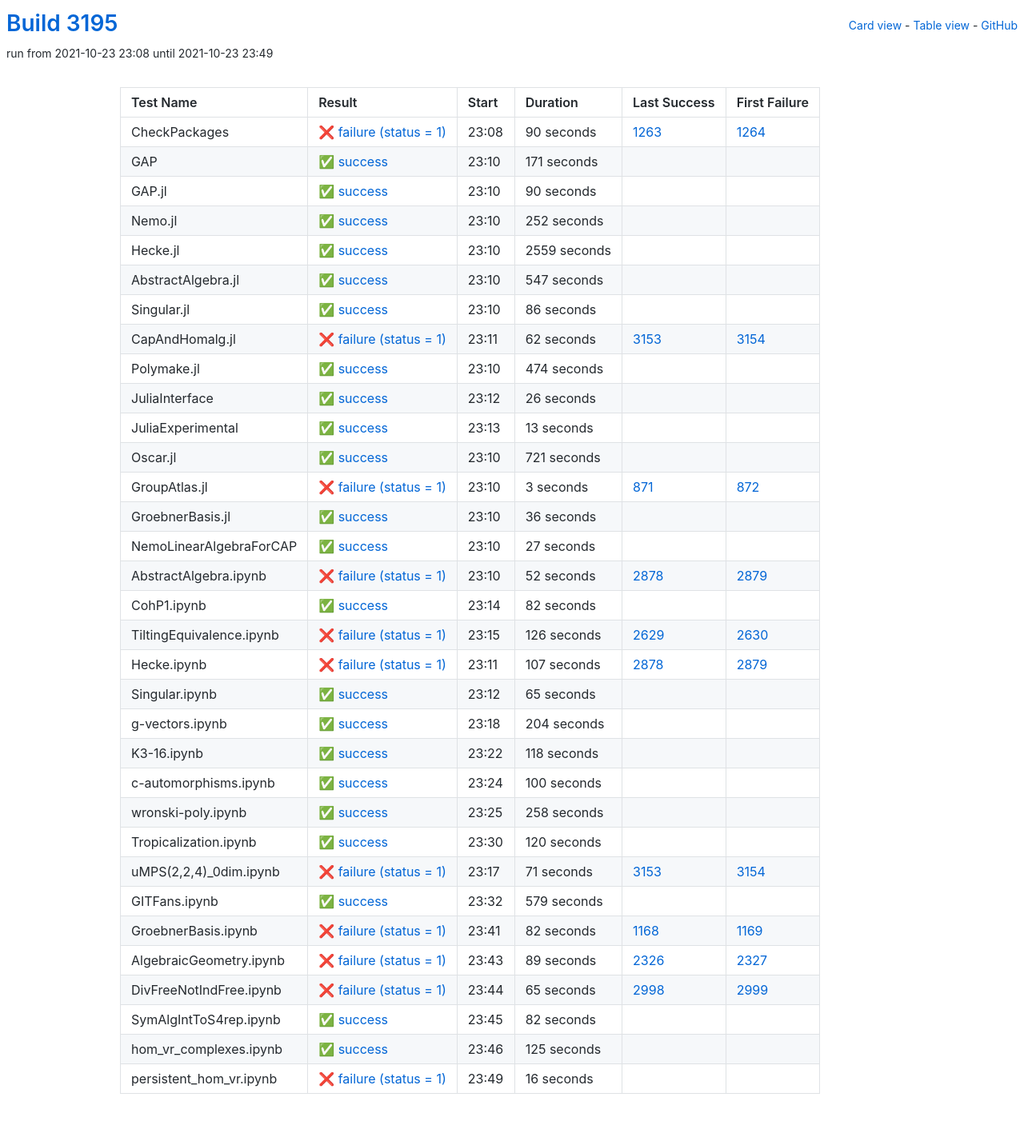
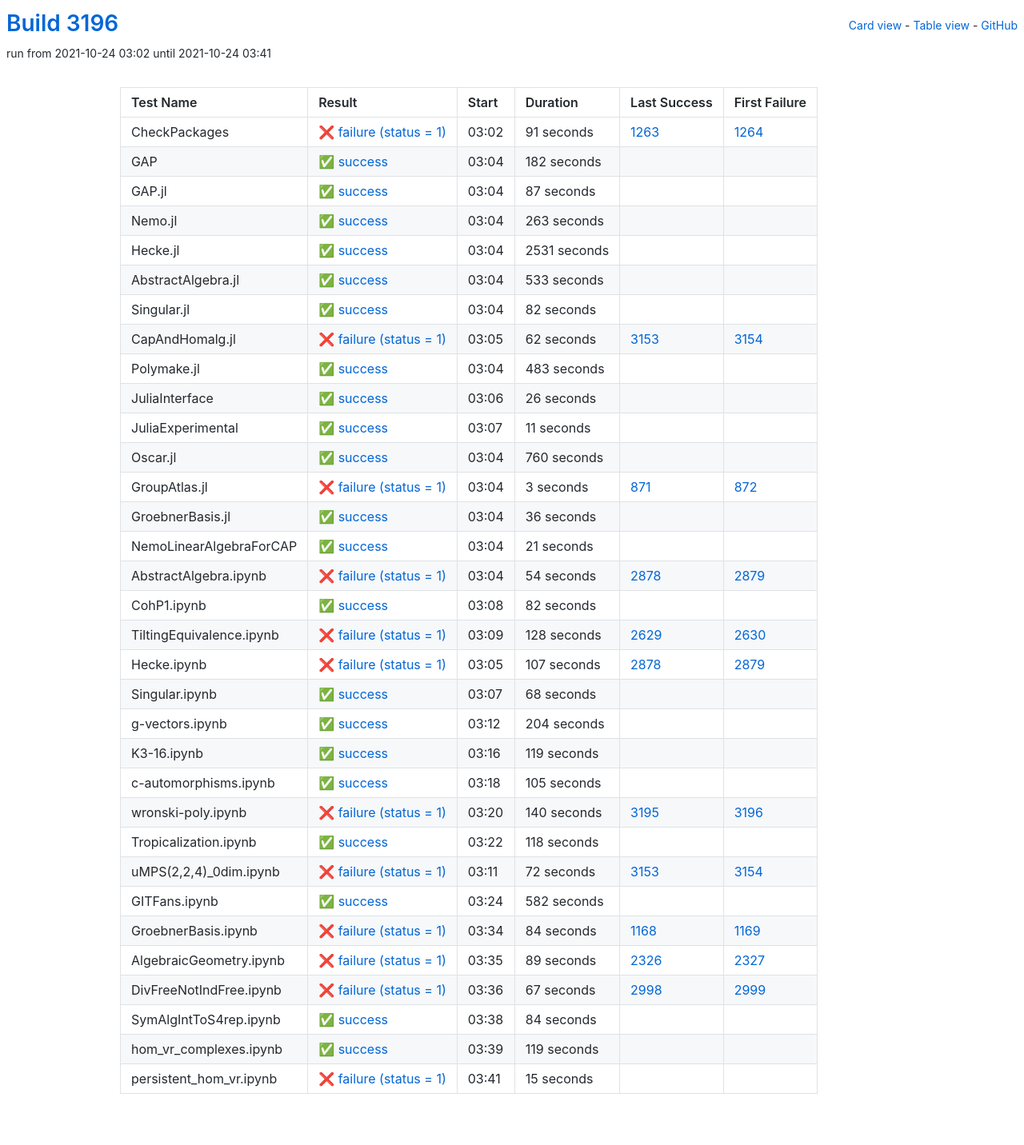
Before and after one commit to oscar-system/oscar-ci-status-stable, a Jekyll site: the page built from table.html, in a window 1280 px wide. Shown: the whole page at 80% size. Built offline with Jekyll 4.4.1, drawn with Linux system fonts in a browser that asks for light colours.

Commit message:
Build #3196

```diff
--- a/_data/ci.yml
+++ b/_data/ci.yml
@@ -1,6 +1,6 @@
 ---
-build: 3195
-build_url: https://oscarci.mathematik.uni-kl.de/job/oscar-stable/3195/
+build: 3196
+build_url: https://oscarci.mathematik.uni-kl.de/job/oscar-stable/3196/
 job: oscar-stable
 organization: oscar-system
 repo: oscar-ci-status-stable
@@ -8,92 +8,92 @@ repourl: https://github.com/oscar-system/oscar-ci-status-stable
 tests:
 - name: CheckPackages
   id: checkpackages
-  log: https://oscarci.mathematik.uni-kl.de/job/oscar-stable/3195/artifact/logs/build-3195/CheckPackages.log
-  start: 2021-10-23 23:08
+  log: https://oscarci.mathematik.uni-kl.de/job/oscar-stable/3196/artifact/logs/build-3196/CheckPackages.log
+  start: 2021-10-24 03:02
   success: false
   exitcode: 1
   status: failure
-  duration: 90
+  duration: 91
   last_success: 1263
   last_success_url: https://oscarci.mathematik.uni-kl.de/job/oscar-stable/1263/
   first_failure: 1264
   first_failure_url: https://oscarci.mathematik.uni-kl.de/job/oscar-stable/1264/
 - name: GAP
   id: gap
-  log: https://oscarci.mathematik.uni-kl.de/job/oscar-stable/3195/artifact/logs/build-3195/GAP.log
-  start: 2021-10-23 23:10
+  log: https://oscarci.mathematik.uni-kl.de/job/oscar-stable/3196/artifact/logs/build-3196/GAP.log
+  start: 2021-10-24 03:04
   success: true
   exitcode: 0
   status: success
-  duration: 171
+  duration: 182
   last_success: false
   last_success_url:
   first_failure: false
   first_failure_url:
 - name: GAP.jl
   id: gap-jl
-  log: https://oscarci.mathematik.uni-kl.de/job/oscar-stable/3195/artifact/logs/build-3195/GAP.jl.log
-  start: 2021-10-23 23:10
+  log: https://oscarci.mathematik.uni-kl.de/job/oscar-stable/3196/artifact/logs/build-3196/GAP.jl.log
+  start: 2021-10-24 03:04
   success: true
   exitcode: 0
   status: success
-  duration: 90
+  duration: 87
   last_success: false
   last_success_url:
   first_failure: false
   first_failure_url:
 - name: Nemo.jl
   id: nemo-jl
-  log: https://oscarci.mathematik.uni-kl.de/job/oscar-stable/3195/artifact/logs/build-3195/Nemo.jl.log
-  start: 2021-10-23 23:10
+  log: https://oscarci.mathematik.uni-kl.de/job/oscar-stable/3196/artifact/logs/build-3196/Nemo.jl.log
+  start: 2021-10-24 03:04
   success: true
   exitcode: 0
   status: success
-  duration: 252
+  duration: 263
   last_success: false
   last_success_url:
   first_failure: false
   first_failure_url:
 - name: Hecke.jl
   id: hecke-jl
-  log: https://oscarci.mathematik.uni-kl.de/job/oscar-stable/3195/artifact/logs/build-3195/Hecke.jl.log
-  start: 2021-10-23 23:10
+  log: https://oscarci.mathematik.uni-kl.de/job/oscar-stable/3196/artifact/logs/build-3196/Hecke.jl.log
+  start: 2021-10-24 03:04
   success: true
   exitcode: 0
   status: success
-  duration: 2559
+  duration: 2531
   last_success: false
   last_success_url:
   first_failure: false
   first_failure_url:
 - name: AbstractAlgebra.jl
   id: abstractalgebra-jl
-  log: https://oscarci.mathematik.uni-kl.de/job/oscar-stable/3195/artifact/logs/build-3195/AbstractAlgebra.jl.log
-  start: 2021-10-23 23:10
+  log: https://oscarci.mathematik.uni-kl.de/job/oscar-stable/3196/artifact/logs/build-3196/AbstractAlgebra.jl.log
+  start: 2021-10-24 03:04
   success: true
   exitcode: 0
   status: success
-  duration: 547
+  duration: 533
   last_success: false
   last_success_url:
   first_failure: false
   first_failure_url:
 - name: Singular.jl
   id: singular-jl
-  log: https://oscarci.mathematik.uni-kl.de/job/oscar-stable/3195/artifact/logs/build-3195/Singular.jl.log
-  start: 2021-10-23 23:10
+  log: https://oscarci.mathematik.uni-kl.de/job/oscar-stable/3196/artifact/logs/build-3196/Singular.jl.log
+  start: 2021-10-24 03:04
   success: true
   exitcode: 0
   status: success
-  duration: 86
+  duration: 82
   last_success: false
   last_success_url:
   first_failure: false
   first_failure_url:
 - name: CapAndHomalg.jl
   id: capandhomalg-jl
-  log: https://oscarci.mathematik.uni-kl.de/job/oscar-stable/3195/artifact/logs/build-3195/CapAndHomalg.jl.log
-  start: 2021-10-23 23:11
+  log: https://oscarci.mathematik.uni-kl.de/job/oscar-stable/3196/artifact/logs/build-3196/CapAndHomalg.jl.log
+  start: 2021-10-24 03:05
   success: false
   exitcode: 1
   status: failure
@@ -104,20 +104,20 @@ tests:
   first_failure_url: https://oscarci.mathematik.uni-kl.de/job/oscar-stable/3154/
 - name: Polymake.jl
   id: polymake-jl
-  log: https://oscarci.mathematik.uni-kl.de/job/oscar-stable/3195/artifact/logs/build-3195/Polymake.jl.log
-  start: 2021-10-23 23:10
+  log: https://oscarci.mathematik.uni-kl.de/job/oscar-stable/3196/artifact/logs/build-3196/Polymake.jl.log
+  start: 2021-10-24 03:04
   success: true
   exitcode: 0
   status: success
-  duration: 474
+  duration: 483
   last_success: false
   last_success_url:
   first_failure: false
   first_failure_url:
 - name: JuliaInterface
   id: juliainterface
-  log: https://oscarci.mathematik.uni-kl.de/job/oscar-stable/3195/artifact/logs/build-3195/JuliaInterface.log
-  start: 2021-10-23 23:12
+  log: https://oscarci.mathematik.uni-kl.de/job/oscar-stable/3196/artifact/logs/build-3196/JuliaInterface.log
+  start: 2021-10-24 03:06
   success: true
   exitcode: 0
   status: success
@@ -128,32 +128,32 @@ tests:
   first_failure_url:
 - name: JuliaExperimental
   id: juliaexperimental
-  log: https://oscarci.mathematik.uni-kl.de/job/oscar-stable/3195/artifact/logs/build-3195/JuliaExperimental.log
-  start: 2021-10-23 23:13
+  log: https://oscarci.mathematik.uni-kl.de/job/oscar-stable/3196/artifact/logs/build-3196/JuliaExperimental.log
+  start: 2021-10-24 03:07
   success: true
   exitcode: 0
   status: success
-  duration: 13
+  duration: 11
   last_success: false
   last_success_url:
   first_failure: false
   first_failure_url:
 - name: Oscar.jl
   id: oscar-jl
-  log: https://oscarci.mathematik.uni-kl.de/job/oscar-stable/3195/artifact/logs/build-3195/Oscar.jl.log
-  start: 2021-10-23 23:10
+  log: https://oscarci.mathematik.uni-kl.de/job/oscar-stable/3196/artifact/logs/build-3196/Oscar.jl.log
+  start: 2021-10-24 03:04
   success: true
   exitcode: 0
   status: success
-  duration: 721
+  duration: 760
   last_success: false
   last_success_url:
   first_failure: false
   first_failure_url:
 - name: GroupAtlas.jl
   id: groupatlas-jl
-  log: https://oscarci.mathematik.uni-kl.de/job/oscar-stable/3195/artifact/logs/build-3195/GroupAtlas.jl.log
-  start: 2021-10-23 23:10
+  log: https://oscarci.mathematik.uni-kl.de/job/oscar-stable/3196/artifact/logs/build-3196/GroupAtlas.jl.log
+  start: 2021-10-24 03:04
   success: false
   exitcode: 1
   status: failure
@@ -164,8 +164,8 @@ tests:
   first_failure_url: https://oscarci.mathematik.uni-kl.de/job/oscar-stable/872/
 - name: GroebnerBasis.jl
   id: groebnerbasis-jl
-  log: https://oscarci.mathematik.uni-kl.de/job/oscar-stable/3195/artifact/logs/build-3195/GroebnerBasis.jl.log
-  start: 2021-10-23 23:10
+  log: https://oscarci.mathematik.uni-kl.de/job/oscar-stable/3196/artifact/logs/build-3196/GroebnerBasis.jl.log
+  start: 2021-10-24 03:04
   success: true
   exitcode: 0
   status: success
@@ -176,32 +176,32 @@ tests:
   first_failure_url:
 - name: NemoLinearAlgebraForCAP
   id: nemolinearalgebraforcap
-  log: https://oscarci.mathematik.uni-kl.de/job/oscar-stable/3195/artifact/logs/build-3195/NemoLinearAlgebraForCAP.log
-  start: 2021-10-23 23:10
+  log: https://oscarci.mathematik.uni-kl.de/job/oscar-stable/3196/artifact/logs/build-3196/NemoLinearAlgebraForCAP.log
+  start: 2021-10-24 03:04
   success: true
   exitcode: 0
   status: success
-  duration: 27
+  duration: 21
   last_success: false
   last_success_url:
   first_failure: false
   first_failure_url:
 - name: AbstractAlgebra.ipynb
   id: abstractalgebra-ipynb
-  log: https://oscarci.mathematik.uni-kl.de/job/oscar-stable/3195/artifact/logs/build-3195/AbstractAlgebra.ipynb.log
-  start: 2021-10-23 23:10
+  log: https://oscarci.mathematik.uni-kl.de/job/oscar-stable/3196/artifact/logs/build-3196/AbstractAlgebra.ipynb.log
+  start: 2021-10-24 03:04
   success: false
   exitcode: 1
   status: failure
-  duration: 52
+  duration: 54
   last_success: 2878
   last_success_url: https://oscarci.mathematik.uni-kl.de/job/oscar-stable/2878/
   first_failure: 2879
   first_failure_url: https://oscarci.mathematik.uni-kl.de/job/oscar-stable/2879/
 - name: CohP1.ipynb
   id: cohp1-ipynb
-  log: https://oscarci.mathematik.uni-kl.de/job/oscar-stable/3195/artifact/logs/build-3195/CohP1.ipynb.log
-  start: 2021-10-23 23:14
+  log: https://oscarci.mathematik.uni-kl.de/job/oscar-stable/3196/artifact/logs/build-3196/CohP1.ipynb.log
+  start: 2021-10-24 03:08
   success: true
   exitcode: 0
   status: success
@@ -212,20 +212,20 @@ tests:
   first_failure_url:
 - name: TiltingEquivalence.ipynb
   id: tiltingequivalence-ipynb
-  log: https://oscarci.mathematik.uni-kl.de/job/oscar-stable/3195/artifact/logs/build-3195/TiltingEquivalence.ipynb.log
-  start: 2021-10-23 23:15
+  log: https://oscarci.mathematik.uni-kl.de/job/oscar-stable/3196/artifact/logs/build-3196/TiltingEquivalence.ipynb.log
+  start: 2021-10-24 03:09
   success: false
   exitcode: 1
   status: failure
-  duration: 126
+  duration: 128
   last_success: 2629
   last_success_url: https://oscarci.mathematik.uni-kl.de/job/oscar-stable/2629/
   first_failure: 2630
   first_failure_url: https://oscarci.mathematik.uni-kl.de/job/oscar-stable/2630/
 - name: Hecke.ipynb
   id: hecke-ipynb
-  log: https://oscarci.mathematik.uni-kl.de/job/oscar-stable/3195/artifact/logs/build-3195/Hecke.ipynb.log
-  start: 2021-10-23 23:11
+  log: https://oscarci.mathematik.uni-kl.de/job/oscar-stable/3196/artifact/logs/build-3196/Hecke.ipynb.log
+  start: 2021-10-24 03:05
   success: false
   exitcode: 1
   status: failure
@@ -236,20 +236,20 @@ tests:
   first_failure_url: https://oscarci.mathematik.uni-kl.de/job/oscar-stable/2879/
 - name: Singular.ipynb
   id: singular-ipynb
-  log: https://oscarci.mathematik.uni-kl.de/job/oscar-stable/3195/artifact/logs/build-3195/Singular.ipynb.log
-  start: 2021-10-23 23:12
+  log: https://oscarci.mathematik.uni-kl.de/job/oscar-stable/3196/artifact/logs/build-3196/Singular.ipynb.log
+  start: 2021-10-24 03:07
   success: true
   exitcode: 0
   status: success
-  duration: 65
+  duration: 68
   last_success: false
   last_success_url:
   first_failure: false
   first_failure_url:
 - name: g-vectors.ipynb
   id: g-vectors-ipynb
-  log: https://oscarci.mathematik.uni-kl.de/job/oscar-stable/3195/artifact/logs/build-3195/g-vectors.ipynb.log
-  start: 2021-10-23 23:18
+  log: https://oscarci.mathematik.uni-kl.de/job/oscar-stable/3196/artifact/logs/build-3196/g-vectors.ipynb.log
+  start: 2021-10-24 03:12
   success: true
   exitcode: 0
   status: success
@@ -260,8 +260,44 @@ tests:
   first_failure_url:
 - name: K3-16.ipynb
   id: k3-16-ipynb
-  log: https://oscarci.mathematik.uni-kl.de/job/oscar-stable/3195/artifact/logs/build-3195/K3-16.ipynb.log
-  start: 2021-10-23 23:22
+  log: https://oscarci.mathematik.uni-kl.de/job/oscar-stable/3196/artifact/logs/build-3196/K3-16.ipynb.log
+  start: 2021-10-24 03:16
+  success: true
+  exitcode: 0
+  status: success
+  duration: 119
+  last_success: false
+  last_success_url:
+  first_failure: false
+  first_failure_url:
+- name: c-automorphisms.ipynb
+  id: c-automorphisms-ipynb
+  log: https://oscarci.mathematik.uni-kl.de/job/oscar-stable/3196/artifact/logs/build-3196/c-automorphisms.ipynb.log
+  start: 2021-10-24 03:18
+  success: true
+  exitcode: 0
+  status: success
+  duration: 105
+  last_success: false
+  last_success_url:
+  first_failure: false
+  first_failure_url:
+- name: wronski-poly.ipynb
+  id: wronski-poly-ipynb
+  log: https://oscarci.mathematik.uni-kl.de/job/oscar-stable/3196/artifact/logs/build-3196/wronski-poly.ipynb.log
+  start: 2021-10-24 03:20
+  success: false
+  exitcode: 1
+  status: failure
+  duration: 140
+  last_success: 3195
+  last_success_url: https://oscarci.mathematik.uni-kl.de/job/oscar-stable/3195/
+  first_failure: 3196
+  first_failure_url: https://oscarci.mathematik.uni-kl.de/job/oscar-stable/3196/
+- name: Tropicalization.ipynb
+  id: tropicalization-ipynb
+  log: https://oscarci.mathematik.uni-kl.de/job/oscar-stable/3196/artifact/logs/build-3196/Tropicalization.ipynb.log
+  start: 2021-10-24 03:22
   success: true
   exitcode: 0
   status: success
@@ -270,82 +306,46 @@ tests:
   last_success_url:
   first_failure: false
   first_failure_url:
-- name: c-automorphisms.ipynb
-  id: c-automorphisms-ipynb
-  log: https://oscarci.mathematik.uni-kl.de/job/oscar-stable/3195/artifact/logs/build-3195/c-automorphisms.ipynb.log
-  start: 2021-10-23 23:24
-  success: true
-  exitcode: 0
-  status: success
-  duration: 100
-  last_success: false
-  last_success_url:
-  first_failure: false
-  first_failure_url:
-- name: wronski-poly.ipynb
-  id: wronski-poly-ipynb
-  log: https://oscarci.mathematik.uni-kl.de/job/oscar-stable/3195/artifact/logs/build-3195/wronski-poly.ipynb.log
-  start: 2021-10-23 23:25
-  success: true
-  exitcode: 0
-  status: success
-  duration: 258
-  last_success: false
-  last_success_url:
-  first_failure: false
-  first_failure_url:
-- name: Tropicalization.ipynb
-  id: tropicalization-ipynb
-  log: https://oscarci.mathematik.uni-kl.de/job/oscar-stable/3195/artifact/logs/build-3195/Tropicalization.ipynb.log
-  start: 2021-10-23 23:30
-  success: true
-  exitcode: 0
-  status: success
-  duration: 120
-  last_success: false
-  last_success_url:
-  first_failure: false
-  first_failure_url:
 - name: uMPS(2,2,4)_0dim.ipynb
   id: umps-2-2-4-0dim-ipynb
-  log: https://oscarci.mathematik.uni-kl.de/job/oscar-stable/3195/artifact/logs/build-3195/uMPS-2-2-4-_0dim.ipynb.log
-  start: 2021-10-23 23:17
+  log: https://oscarci.mathematik.uni-kl.de/job/oscar-stable/3196/artifact/logs/build-3196/uMPS-2-2-4-_0dim.ipynb.log
+  start: 2021-10-24 03:11
   success: false
   exitcode: 1
   status: failure
-  duration: 71
+  duration: 72
   last_success: 3153
   last_success_url: https://oscarci.mathematik.uni-kl.de/job/oscar-stable/3153/
   first_failure: 3154
   first_failure_url: https://oscarci.mathematik.uni-kl.de/job/oscar-stable/3154/
 - name: GITFans.ipynb
   id: gitfans-ipynb
-  log: https://oscarci.mathematik.uni-kl.de/job/oscar-stable/3195/artifact/logs/build-3195/GITFans.ipynb.log
-  start: 2021-10-23 23:32
+  log: https://oscarci.mathematik.uni-kl.de/job/oscar-stable/3196/artifact/logs/build-3196/GITFans.ipynb.log
+  start: 2021-10-24 03:24
   success: true
   exitcode: 0
   status: success
-  duration: 579
+  duration: 582
   last_success: false
   last_success_url:
   first_failure: false
   first_failure_url:
 - name: GroebnerBasis.ipynb
   id: groebnerbasis-ipynb
-  log: https://oscarci.mathematik.uni-kl.de/job/oscar-stable/3195/artifact/logs/build-3195/GroebnerBasis.ipynb.log
-  start: 2021-10-23 23:41
+  log: https://oscarci.mathematik.uni-kl.de/job/oscar-stable/3196/artifact/logs/build-3196/GroebnerBasis.ipynb.log
+  start: 2021-10-24 03:34
   success: false
   exitcode: 1
   status: failure
-  duration: 82
+  duration: 84
   last_success: 1168
   last_success_url: https://oscarci.mathematik.uni-kl.de/job/oscar-stable/1168/
   first_failure: 1169
   first_failure_url: https://oscarci.mathematik.uni-kl.de/job/oscar-stable/1169/
 - name: AlgebraicGeometry.ipynb
   id: algebraicgeometry-ipynb
-  log: https://oscarci.mathematik.uni-kl.de/job/oscar-stable/3195/artifact/logs/build-3195/AlgebraicGeometry.ipynb.log
-  start: 2021-10-23 23:43
+  log: https://oscarci.mathematik.uni-kl.de/job/oscar-stable/3196/artifact/logs/build-3196/AlgebraicGeometry.ipynb.log
+  start: 2021-10-24 03:35
   success: false
   exitcode: 1
   status: failure
@@ -356,48 +356,48 @@ tests:
   first_failure_url: https://oscarci.mathematik.uni-kl.de/job/oscar-stable/2327/
 - name: DivFreeNotIndFree.ipynb
   id: divfreenotindfree-ipynb
-  log: https://oscarci.mathematik.uni-kl.de/job/oscar-stable/3195/artifact/logs/build-3195/DivFreeNotIndFree.ipynb.log
-  start: 2021-10-23 23:44
+  log: https://oscarci.mathematik.uni-kl.de/job/oscar-stable/3196/artifact/logs/build-3196/DivFreeNotIndFree.ipynb.log
+  start: 2021-10-24 03:36
   success: false
   exitcode: 1
   status: failure
-  duration: 65
+  duration: 67
   last_success: 2998
   last_success_url: https://oscarci.mathematik.uni-kl.de/job/oscar-stable/2998/
   first_failure: 2999
   first_failure_url: https://oscarci.mathematik.uni-kl.de/job/oscar-stable/2999/
 - name: SymAlgIntToS4rep.ipynb
   id: symalginttos4rep-ipynb
-  log: https://oscarci.mathematik.uni-kl.de/job/oscar-stable/3195/artifact/logs/build-3195/SymAlgIntToS4rep.ipynb.log
-  start: 2021-10-23 23:45
+  log: https://oscarci.mathematik.uni-kl.de/job/oscar-stable/3196/artifact/logs/build-3196/SymAlgIntToS4rep.ipynb.log
+  start: 2021-10-24 03:38
   success: true
   exitcode: 0
   status: success
-  duration: 82
+  duration: 84
   last_success: false
   last_success_url:
   first_failure: false
   first_failure_url:
 - name: hom_vr_complexes.ipynb
   id: hom-vr-complexes-ipynb
-  log: https://oscarci.mathematik.uni-kl.de/job/oscar-stable/3195/artifact/logs/build-3195/hom_vr_complexes.ipynb.log
-  start: 2021-10-23 23:46
+  log: https://oscarci.mathematik.uni-kl.de/job/oscar-stable/3196/artifact/logs/build-3196/hom_vr_complexes.ipynb.log
+  start: 2021-10-24 03:39
   success: true
   exitcode: 0
   status: success
-  duration: 125
+  duration: 119
   last_success: false
   last_success_url:
   first_failure: false
   first_failure_url:
 - name: persistent_hom_vr.ipynb
   id: persistent-hom-vr-ipynb
-  log: https://oscarci.mathematik.uni-kl.de/job/oscar-stable/3195/artifact/logs/build-3195/persistent_hom_vr.ipynb.log
-  start: 2021-10-23 23:49
+  log: https://oscarci.mathematik.uni-kl.de/job/oscar-stable/3196/artifact/logs/build-3196/persistent_hom_vr.ipynb.log
+  start: 2021-10-24 03:41
   success: false
   exitcode: 1
   status: failure
-  duration: 16
+  duration: 15
   last_success: false
   last_success_url:
   first_failure: false
```
Also changed, not shown: README.md.
